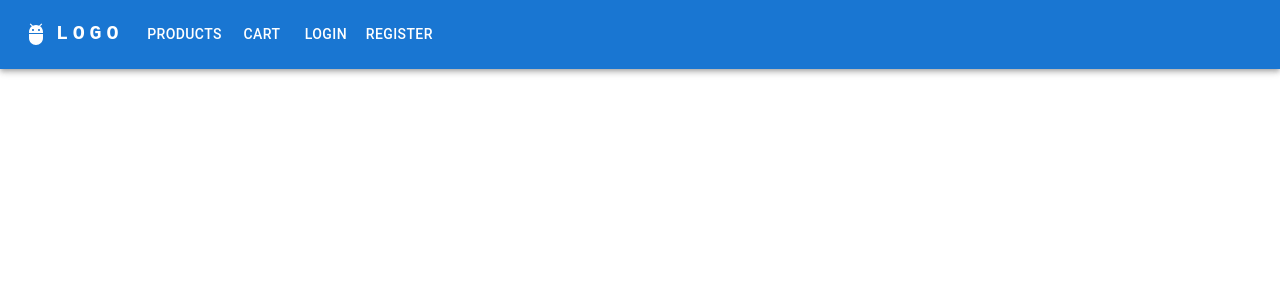
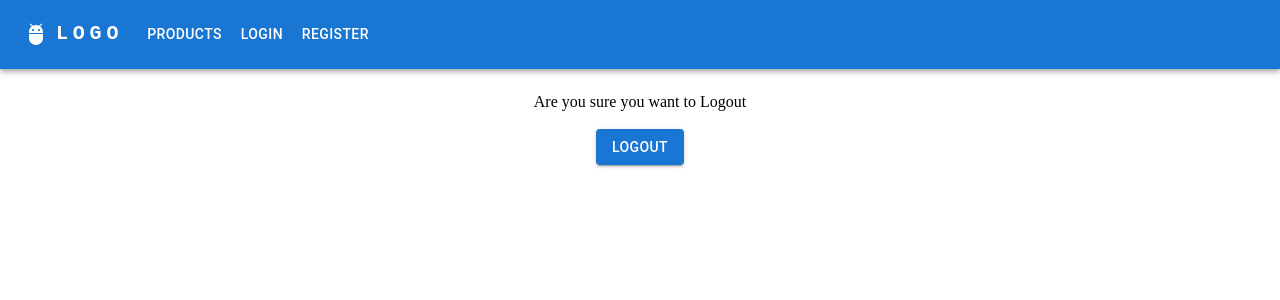
Before and after one commit to SarveshLimaye/e-store, a React (Create React App) app in the folder frontend/: page /Logout in a window 1280 px wide. Shown: the top 300 px of the page. Built offline with nearby package versions, Linux system fonts and the light colour scheme.

Commit message:
logout + registered user in localstorage :sparkles:

```diff
--- a/frontend/src/App.js
+++ b/frontend/src/App.js
@@ -1,10 +1,11 @@
 import Navbar from "./components/Navbar";
-import {Route, Routes } from "react-router-dom";
+import { Route, Routes } from "react-router-dom";
 import Products from "./components/Products";
 import Cart from "./components/Cart";
 import Profile from "./components/Profile";
-import Logout from "./components/Login";
+import Login from "./components/Login";
 import Register from "./components/Register";
+import Logout from "./components/Logout";
 
 function App() {
   return (
@@ -15,8 +16,9 @@ function App() {
       <Route path="/Products" element={<Products />} />
       <Route path="/Cart" element={<Cart />} />
       <Route path="/Profile" element={<Profile />}></Route>
-      <Route path="/Login" element={<Logout />}></Route>
+      <Route path="/Login" element={<Login />}></Route>
       <Route path="/Register" element={<Register />}></Route>
+      <Route path="/Logout" element={<Logout />}></Route>
      </Routes>
     </div>
   );
--- /dev/null
+++ b/frontend/src/components/Logout.js
@@ -0,0 +1,24 @@
+import { Grid, Typography ,Button} from "@mui/material"
+import { useNavigate } from "react-router-dom";
+
+const Logout = () => {
+    const navigate = useNavigate()
+    const logout = () => {
+        localStorage.clear();
+        navigate("/");
+    }
+  return(
+    <Grid container
+    spacing={0}
+    alignItems="center"
+    justify="center"
+    direction="column"
+    style={{ minHeight: "100vh" , marginTop:'1.5rem' }}>
+        <Typography variant="h8">Are you sure you want to Logout</Typography> <br/>
+        <Button variant="contained"  onClick={() => {logout()}} >Logout</Button>
+
+    </Grid>
+  )
+}
+
+export default Logout
--- a/frontend/src/components/Navbar.js
+++ b/frontend/src/components/Navbar.js
@@ -14,7 +14,8 @@ import MenuItem from '@mui/material/MenuItem';
 import AdbIcon from '@mui/icons-material/Adb';
 import {Link} from "react-router-dom";
 
-const pages = ['Products','Cart','Login','Register'];
+const auth = localStorage.getItem('user');
+const pages = ['Products',auth ? 'Profile':'Login',auth ? 'Logout' : 'Register',auth ? 'Cart' : null];
 
 
 const Navbar = () => {
--- a/frontend/src/components/Register.js
+++ b/frontend/src/components/Register.js
@@ -1,5 +1,5 @@
 import { Grid, TextField ,Button, Typography} from "@mui/material";
-import { useState , React } from "react";
+import { useState , React ,useEffect} from "react";
 import { useNavigate } from "react-router-dom";
 
 
@@ -9,6 +9,12 @@ const Register = () => {
  const [email, setEmail] = useState("");
  const [password, setPassword] = useState("");
  const navigate = useNavigate();
+ useEffect(() => {
+  const auth = localStorage.getItem('user');
+    if (auth) {
+        navigate('/');
+    }
+ },[])
  const collectData = async () => {
     let result = await fetch("http://localhost:5000/api/users/register", {
         method: 'post',
@@ -20,6 +26,7 @@ const Register = () => {
     })
     result = await result.json();
     console.log(result);
+    localStorage.setItem("user",JSON.stringify(result));
     navigate("/");
  }
   return (
```
